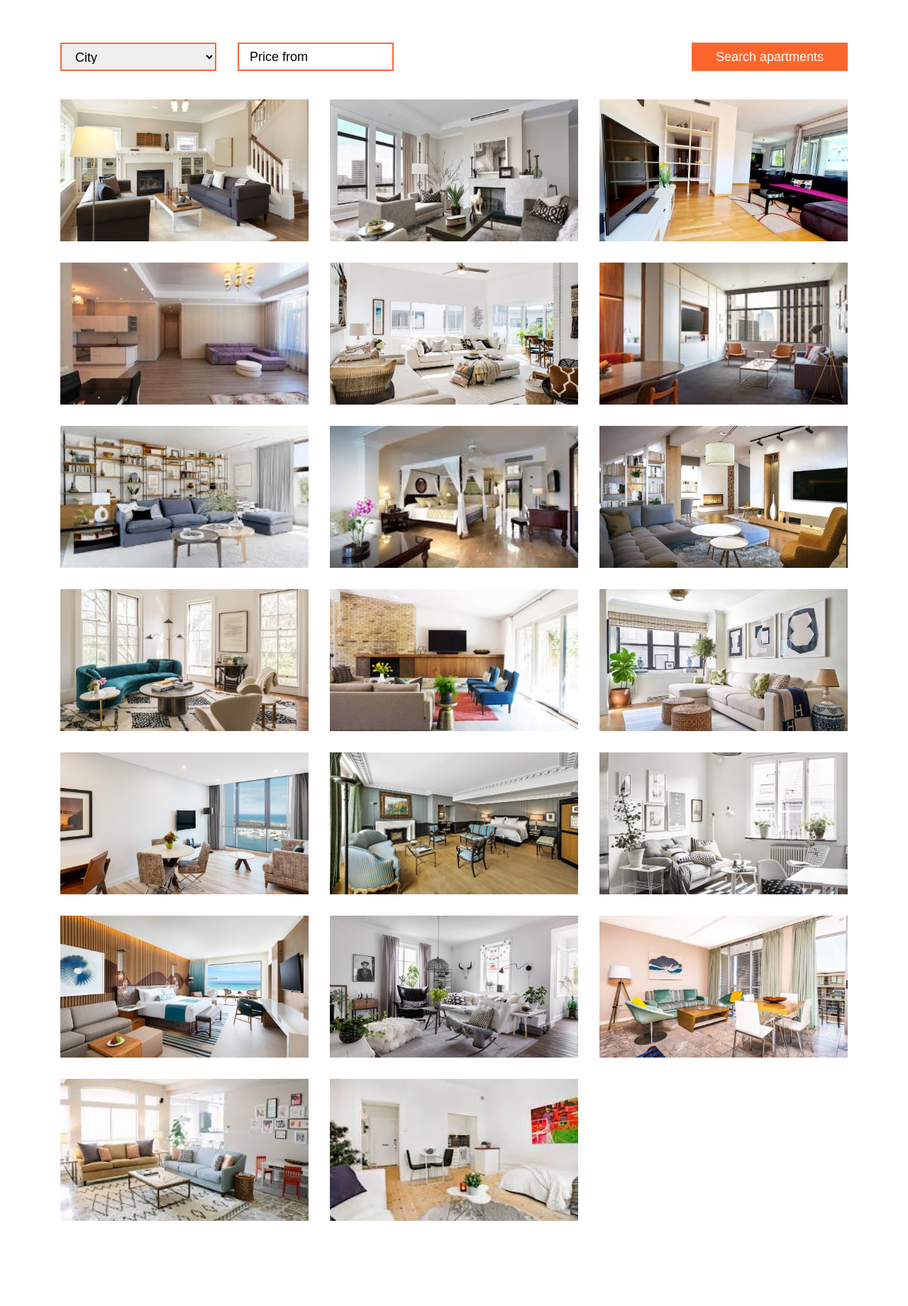
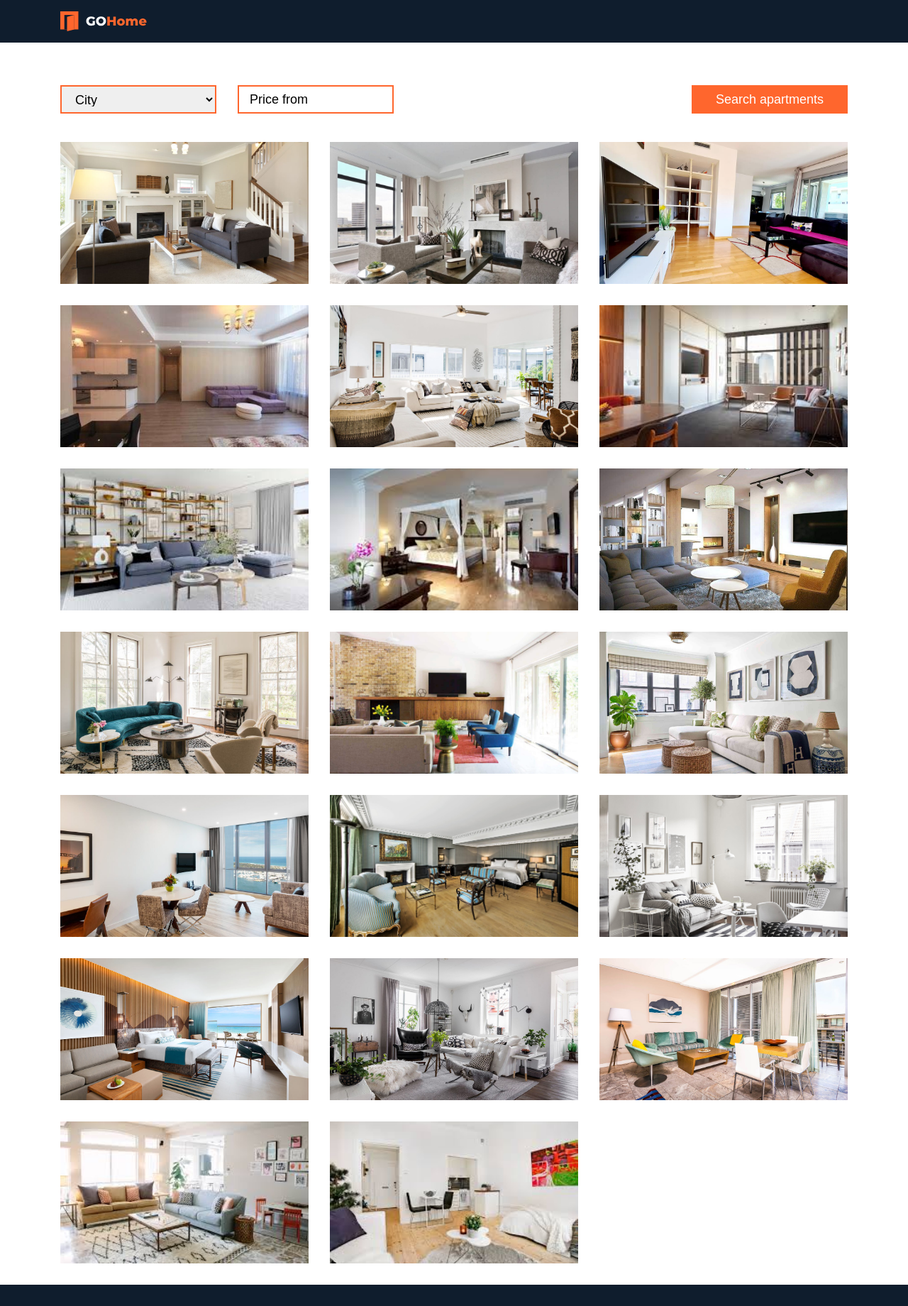
Before and after one commit to ihor-kutsenko/Apartment-Search, a Vue app: page / in a window 1280 px wide. Shown: the whole page at 71% size. Before the commit the page ends 1750 px from the top, so only its background shows below. Built offline with nearby package versions, Linux system fonts and the light colour scheme.

Commit message:
add header., logo, footer

```diff
--- a/src/App.scss
+++ b/src/App.scss
@@ -4,3 +4,7 @@
   margin-top: 60px;
   margin-bottom: 40px;
 }
+
+.main {
+  min-height: 100vh;
+}
--- a/src/App.vue
+++ b/src/App.vue
@@ -1,27 +1,32 @@
 <template>
-  <header></header>
+  <Header></Header>
 
-  <main>
+  <main class="main">
     <Container>
       <ApartmentFilterForm @submit="handleFilter" class="apartments-filter" />
       <p v-if="!filteredApartments.length">No apartments found</p>
       <ApartmentsList v-else :items="filteredApartments" />
     </Container>
   </main>
+  <Footer></Footer>
 </template>
 
 <script>
 import Container from './components/Container/Container.vue';
 import ApartmentFilterForm from './components/apartments/apartmentFilterForm/ApartmentFilterForm.vue';
 import ApartmentsList from './components/apartments/apartmentsList/ApartmentsList.vue';
+import Header from './components/header/Header.vue';
+import Footer from './components/footer/Footer.vue';
 import apartments from './components/apartments/apartmentsList/apartmentsData.js';
 
 export default {
   name: 'App',
   components: {
+    Header,
     Container,
     ApartmentFilterForm,
     ApartmentsList,
+    Footer,
   },
   data() {
     return {
--- /dev/null
+++ b/src/components/footer/Footer.vue
@@ -0,0 +1,11 @@
+<template>
+  <footer class="footer"></footer>
+</template>
+
+<script>
+export default {
+  name: 'Footer',
+};
+</script>
+
+<style lang="scss" src="./footer.scss" scoped></style>
--- /dev/null
+++ b/src/components/footer/footer.scss
@@ -0,0 +1,6 @@
+@import '../../scss/index.scss';
+
+.footer {
+  background-color: $second-color;
+  height: 30px;
+}
--- /dev/null
+++ b/src/components/header/Header.vue
@@ -0,0 +1,21 @@
+<template>
+  <header class="header">
+    <Container>
+      <Logo />
+    </Container>
+  </header>
+</template>
+
+<script>
+import Container from '../container/Container.vue';
+import Logo from '../logo/logo.vue';
+export default {
+  name: 'Header',
+  components: {
+    Container,
+    Logo,
+  },
+};
+</script>
+
+<style lang="scss" src="./header.scss" scoped></style>
--- /dev/null
+++ b/src/components/header/header.scss
@@ -0,0 +1,7 @@
+@import '../../scss/index.scss';
+
+.header {
+  padding: 16px 0;
+  height: 60px;
+  background-color: $second-color;
+}
--- /dev/null
+++ b/src/components/logo/Logo.vue
@@ -0,0 +1,9 @@
+<template><img src="../../img/logo.svg" alt="logo" /></template>
+
+<script>
+export default {
+  name: 'Logo',
+};
+</script>
+
+<style lang="scss" src="./logo.scss" scoped></style>
--- /dev/null
+++ b/src/components/logo/logo.scss
@@ -0,0 +1 @@
+@import '../../scss/index.scss';
--- a/src/scss/_variables.scss
+++ b/src/scss/_variables.scss
@@ -1,4 +1,5 @@
 $accent-color: #ff662d;
+$second-color: #0f1d2d;
 $text-color: #000;
 $white-color: #fff;
 $bg-color: #ffffff;
```
Also changed, not shown: src/img/logo.svg (added).
